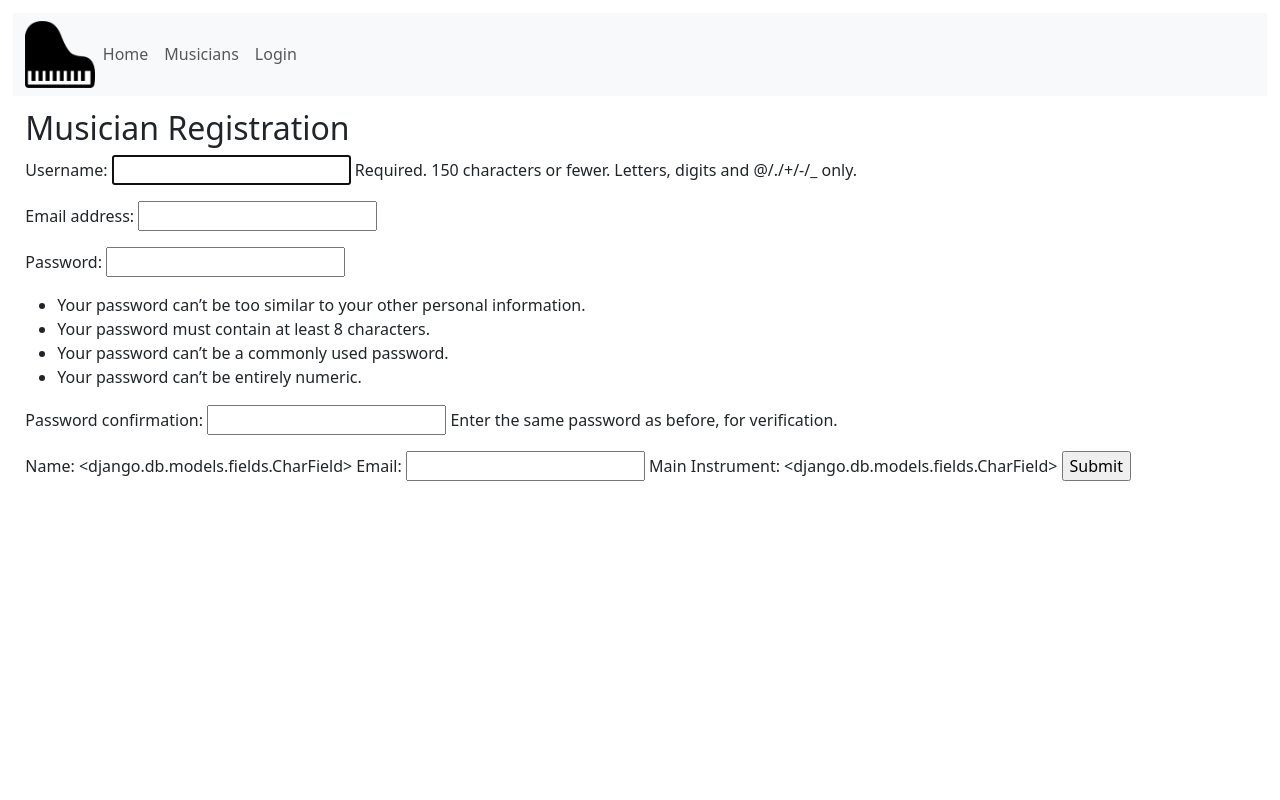
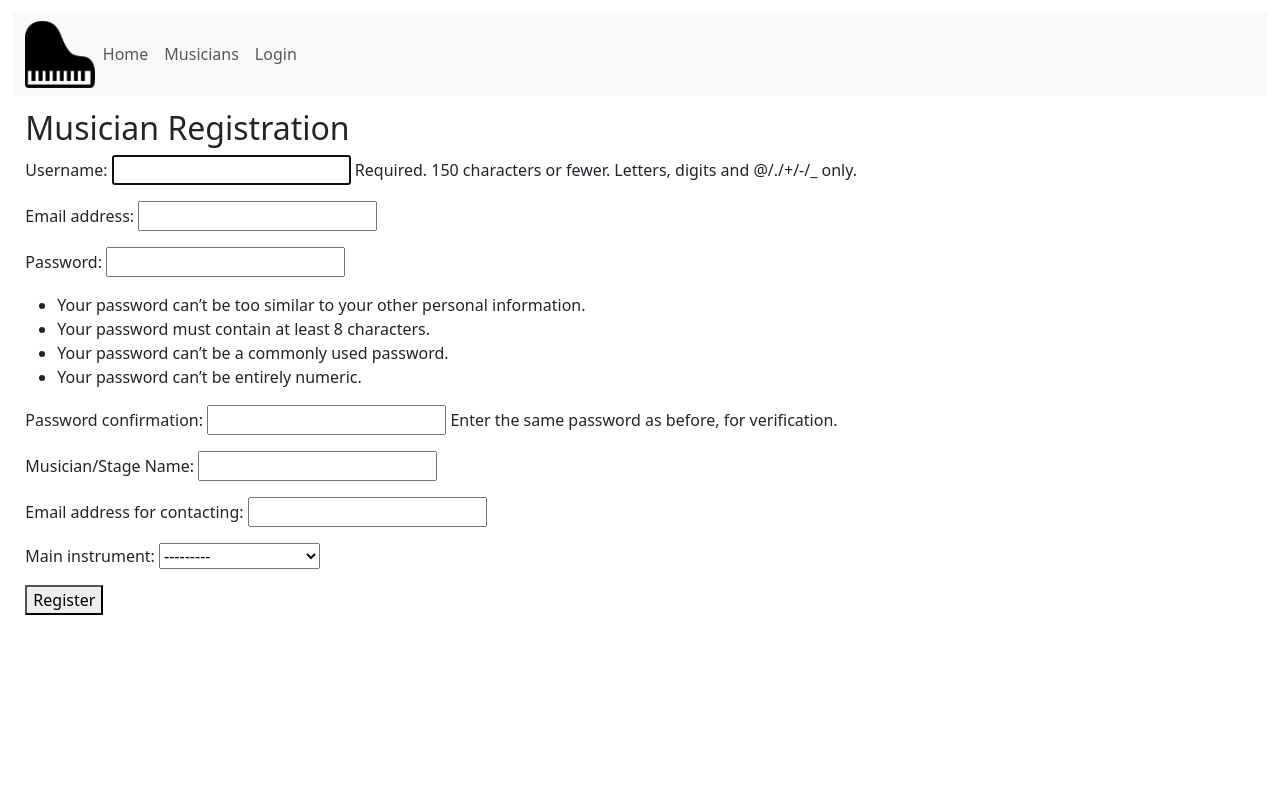
Before and after one commit to Bcsully3/CS3300_Music, a Django app: page /accounts/register/ in a window 1280 px wide. Run offline with Django 4.2, Linux system fonts and the light colour scheme; some libraries are stand-ins or nearby versions.

Commit message:
Registration page has musician details

```diff
--- a/portfolio_app/forms.py
+++ b/portfolio_app/forms.py
@@ -16,24 +16,6 @@ class PieceForm(ModelForm):
         fields =('title', 'genre', 'piece_type', 'mp3_file')
 
 class CreateUserForm(UserCreationForm):
-    name = models.CharField(max_length=100)
-    email = models.CharField(max_length=100)
-    main_instrument = models.CharField(max_length=100)
-
     class Meta:
         model = User
-        fields = ['username', 'email', 'password1', 'password2']
-
-    def save(self, commit=True):
-        user = super().save(commit=False)
-        user.email = self.cleaned_data['email']
-        user.save()
-
-        musician = Musician.objects.create(
-            user=user,
-            name=self.cleaned_data['name'],
-            email=self.cleaned_data['email'],
-            main_instrument=self.cleaned_data['main_instrument']
-        )
-
-        return user
+        fields = ('username', 'email', 'password1', 'password2')
--- a/portfolio_app/models.py
+++ b/portfolio_app/models.py
@@ -22,8 +22,8 @@ class Musician(models.Model):
 
 
     user = models.OneToOneField(User, null=True, on_delete=models.CASCADE)
-    name = models.CharField("name", max_length=100)
-    email = models.CharField("Email", max_length=100)
+    name = models.CharField("Musician/Stage Name", max_length=100)
+    email = models.CharField("Email address for contacting", max_length=100)
     main_instrument = models.CharField(max_length=100, choices=INSTS)
 
     def get_absolute_url(self):
--- a/portfolio_app/templates/registration/register.html
+++ b/portfolio_app/templates/registration/register.html
@@ -3,24 +3,11 @@
 {% block content %}
   <h2>Musician Registration</h2>
 
-  <form method="post">
+  <form method="POST">
     {% csrf_token %}
-    {{ form.as_p }}
-
-    <label for="{{ form.name.id_for_label }}">Name:</label>
-    {{ form.name }}
-    {{ form.name.errors }}
-
-    <label for="{{ form.email.id_for_label }}">Email:</label>
-    {{ form.email }}
-    {{ form.email.errors }}
-
-    <label for="{{ form.main_instrument.id_for_label }}">Main Instrument:</label>
-    {{ form.main_instrument }}
-    {{ form.main_instrument.errors }}
-
-
-    <input type="submit" name="Create User" />
+    {{ user_form.as_p }}
+    {{ musician_form.as_p }}
+    <button type="submit">Register</button>
   </form>
   {{form.errors}}
 {% endblock %}
--- a/portfolio_app/views.py
+++ b/portfolio_app/views.py
@@ -106,20 +106,22 @@ def deletePiece(request, piece_id):
 
 
 def registerPage(request):
-    form = CreateUserForm()
+    user_form = CreateUserForm()
+    musician_form = MusicianForm()
     if request.method == 'POST':
-        form = CreateUserForm(request.POST)
-        if form.is_valid():
-            user = form.save()
-            newusername = form.cleaned_data.get('username')
+        user_form = CreateUserForm(request.POST)
+        musician_form = MusicianForm(request.POST)
+        if user_form.is_valid() and musician_form.is_valid():
+            user = user_form.save()
+            musician = musician_form.save(commit=False)
+            musician.user = user
+            musician.save()
+            newusername = user_form.cleaned_data.get('username')
             group = Group.objects.get(name='musician_group')
             user.groups.add(group)
-            musician = Musician.objects.create(user = user)
-            musician.save
-
             messages.success(request, 'Account was created for ' + newusername)
             return redirect('login')
-    context ={'form':form}
+    context = {'user_form': user_form, 'musician_form': musician_form}
     return render(request, 'registration/register.html', context)
 
 
```
